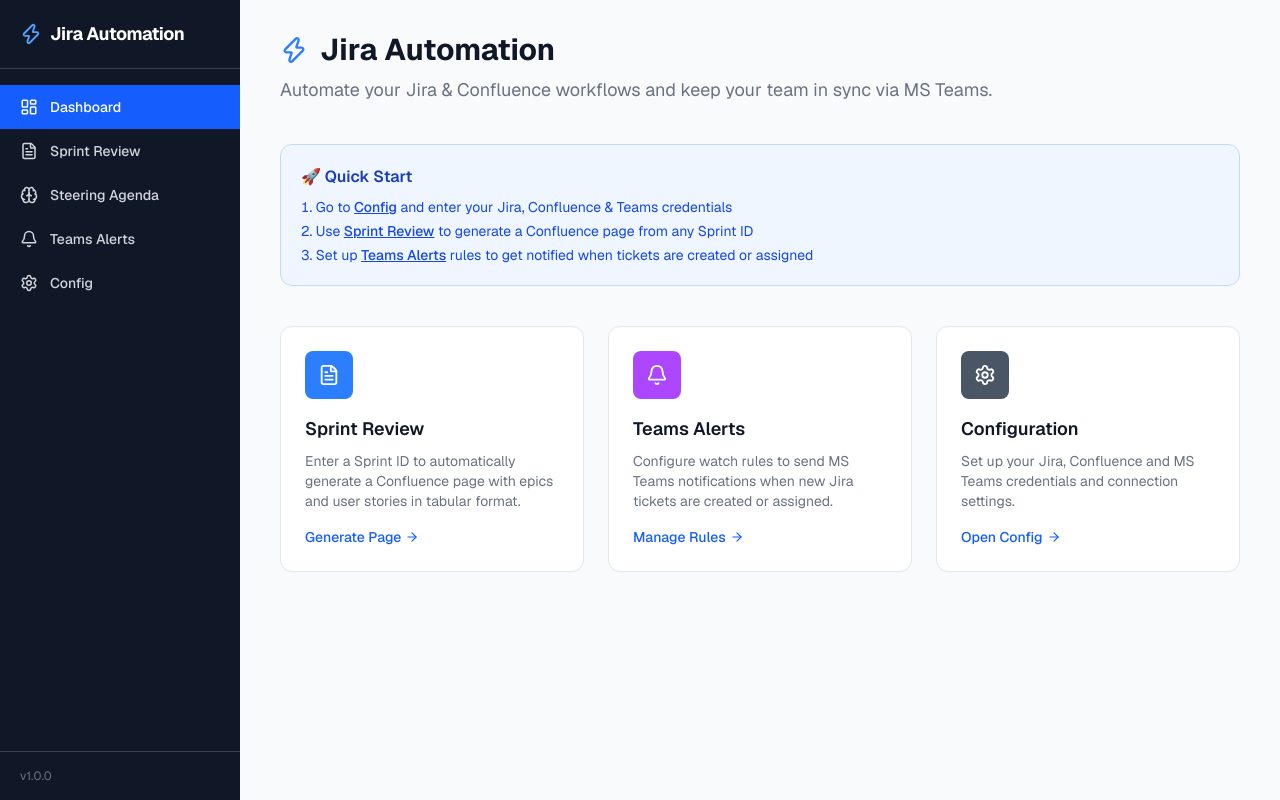
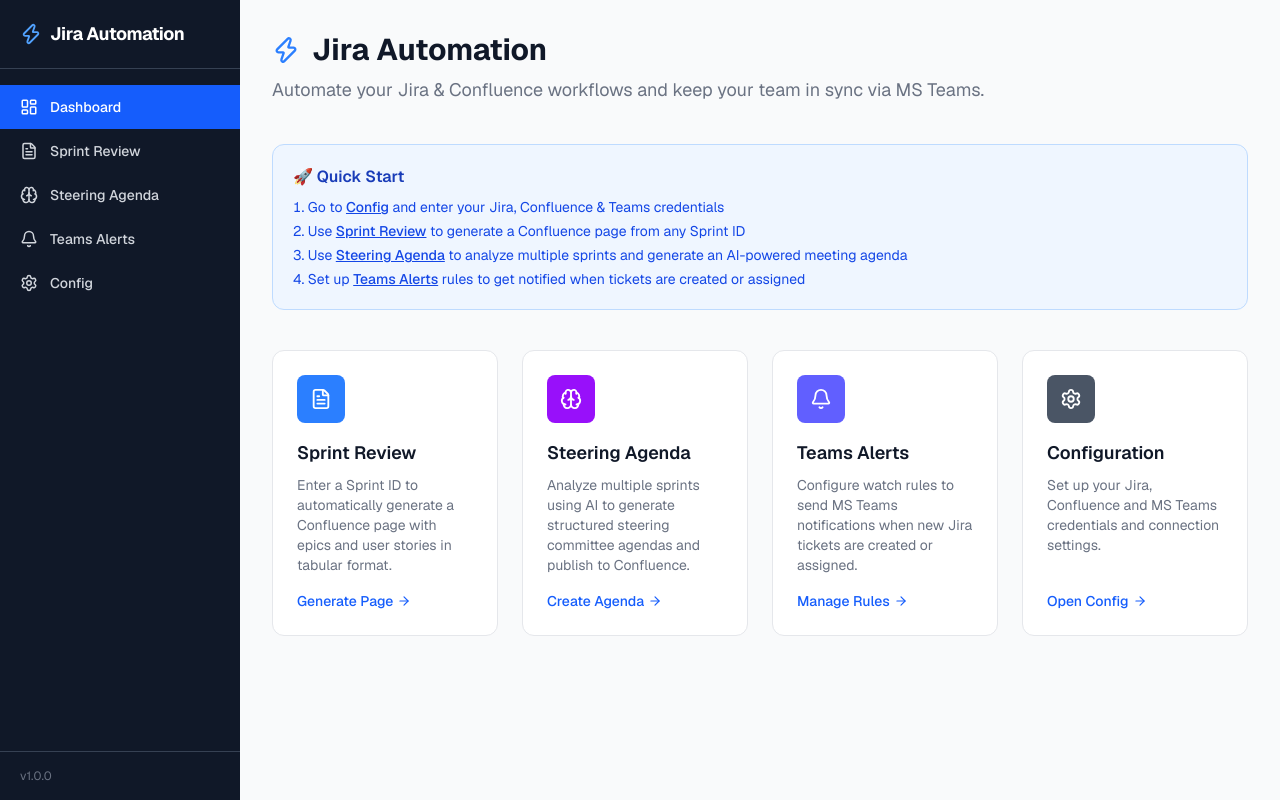
Before and after one commit to AshishBarad/OfficeAutomation, a Next.js app: page / in a window 1280 px wide. Built offline with nearby package versions, Linux system fonts and the light colour scheme.

Commit message:
feat: add Steering Agenda to homepage and delete button for other workstreams

```diff
--- a/app/page.tsx
+++ b/app/page.tsx
@@ -1,6 +1,6 @@
 "use client";
 import Link from "next/link";
-import { FileText, Bell, Settings, ArrowRight, Zap } from "lucide-react";
+import { FileText, Bell, Settings, ArrowRight, Zap, Brain } from "lucide-react";
 
 const cards = [
   {
@@ -13,9 +13,18 @@
     cta: "Generate Page",
   },
   {
+    href: "/steering",
+    icon: Brain,
+    color: "bg-purple-600",
+    title: "Steering Agenda",
+    description:
+      "Analyze multiple sprints using AI to generate structured steering committee agendas and publish to Confluence.",
+    cta: "Create Agenda",
+  },
+  {
     href: "/alerts",
     icon: Bell,
-    color: "bg-purple-500",
+    color: "bg-indigo-500",
     title: "Teams Alerts",
     description:
       "Configure watch rules to send MS Teams notifications when new Jira tickets are created or assigned.",
@@ -34,7 +43,7 @@
 
 export default function DashboardPage() {
   return (
-    <div className="p-8 max-w-5xl mx-auto">
+    <div className="p-8 max-w-6xl mx-auto">
       {/* Header */}
       <div className="mb-10">
         <div className="flex items-center gap-3 mb-2">
@@ -65,6 +74,13 @@
             to generate a Confluence page from any Sprint ID
           </li>
           <li>
+            Use{" "}
+            <Link href="/steering" className="underline font-medium">
+              Steering Agenda
+            </Link>{" "}
+            to analyze multiple sprints and generate an AI-powered meeting agenda
+          </li>
+          <li>
             Set up{" "}
             <Link href="/alerts" className="underline font-medium">
               Teams Alerts
@@ -75,13 +91,14 @@
       </div>
 
       {/* Feature cards */}
-      <div className="grid grid-cols-1 md:grid-cols-3 gap-6">
+      <div className="grid grid-cols-1 sm:grid-cols-2 lg:grid-cols-4 gap-6">
         {cards.map(({ href, icon: Icon, color, title, description, cta }) => (
           <Link
             key={href}
             href={href}
-            className="group bg-white border border-gray-200 rounded-xl p-6 hover:shadow-lg hover:border-blue-300 transition-all"
+            className="group bg-white border border-gray-200 rounded-xl p-6 hover:shadow-lg hover:border-blue-300 transition-all flex flex-col justify-between"
           >
+            <div>
               <div
                 className={`w-12 h-12 ${color} rounded-lg flex items-center justify-center mb-4`}
               >
@@ -91,6 +108,7 @@
                 {title}
               </h3>
               <p className="text-gray-500 text-sm mb-4">{description}</p>
+            </div>
             <span className="text-blue-600 text-sm font-medium flex items-center gap-1 group-hover:gap-2 transition-all">
               {cta} <ArrowRight size={14} />
             </span>
--- a/app/steering/page.tsx
+++ b/app/steering/page.tsx
@@ -284,6 +284,20 @@
     const ws = [...content.otherWorkstreams];
     ws[i] = { ...ws[i], ...patch };
     setContent({ ...content, otherWorkstreams: ws });
+  }
+  function removeWorkstream(i: number) {
+    if (!content) return;
+    setContent({
+      ...content,
+      otherWorkstreams: content.otherWorkstreams.filter((_, idx) => idx !== i),
+    });
+  }
+  function addWorkstream() {
+    if (!content) return;
+    setContent({
+      ...content,
+      otherWorkstreams: [...content.otherWorkstreams, { title: "", bullets: [""] }],
+    });
   }
 
   // Epics already in deep dives — excluded from picker
@@ -631,16 +645,40 @@
 
           {/* Other Workstreams */}
           <div className="bg-white border border-gray-200 rounded-xl p-5 mb-4">
-            <h3 className="text-xs font-semibold text-gray-500 uppercase tracking-widest mb-3">
+            <div className="flex items-center justify-between mb-3">
+              <h3 className="text-xs font-semibold text-gray-500 uppercase tracking-widest">
                 {content.epicDeepDives.length + 2}. Other Major Workstreams
               </h3>
-            {content.otherWorkstreams.map((ws, i) => (
-              <div key={i} className="mb-4">
+              <button
+                onClick={addWorkstream}
+                className="flex items-center gap-1 text-xs text-blue-600 hover:text-blue-800"
+              >
+                <Plus size={12} /> Add workstream
+              </button>
+            </div>
+            {content.otherWorkstreams.length === 0 ? (
+              <p className="text-xs text-gray-400 italic py-2">
+                No workstreams remaining.
+              </p>
+            ) : (
+              content.otherWorkstreams.map((ws, i) => (
+                <div key={i} className="mb-5 last:mb-0">
+                  <div className="flex items-center gap-2 mb-2">
+                    <div className="flex-1">
                       <EditableText
                         value={ws.title}
                         onChange={(v) => updateWorkstream(i, { title: v })}
-                  className="font-semibold mb-2"
+                        className="font-semibold"
                       />
+                    </div>
+                    <button
+                      onClick={() => removeWorkstream(i)}
+                      className="text-gray-300 hover:text-red-500 p-1 transition flex-shrink-0"
+                      title="Delete entire workstream"
+                    >
+                      <Trash2 size={14} />
+                    </button>
+                  </div>
                   <div className="ml-4 space-y-1 mt-2">
                     {ws.bullets.map((b, j) => (
                       <div key={j} className="flex items-center gap-2">
@@ -658,6 +696,7 @@
                         <button
                           onClick={() => updateWorkstream(i, { bullets: ws.bullets.filter((_, idx) => idx !== j) })}
                           className="text-gray-300 hover:text-red-500"
+                          title="Delete bullet"
                         >
                           <Trash2 size={13} />
                         </button>
@@ -671,7 +710,8 @@
                     </button>
                   </div>
                 </div>
-            ))}
+              ))
+            )}
           </div>
 
           {/* Collaboration */}
```
Lines whose indentation alone changed are shown as unchanged.
